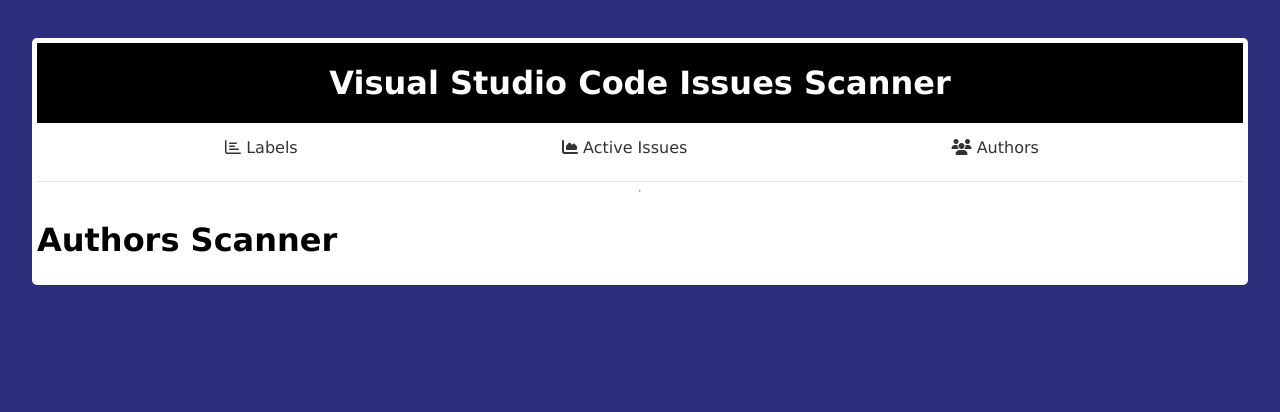
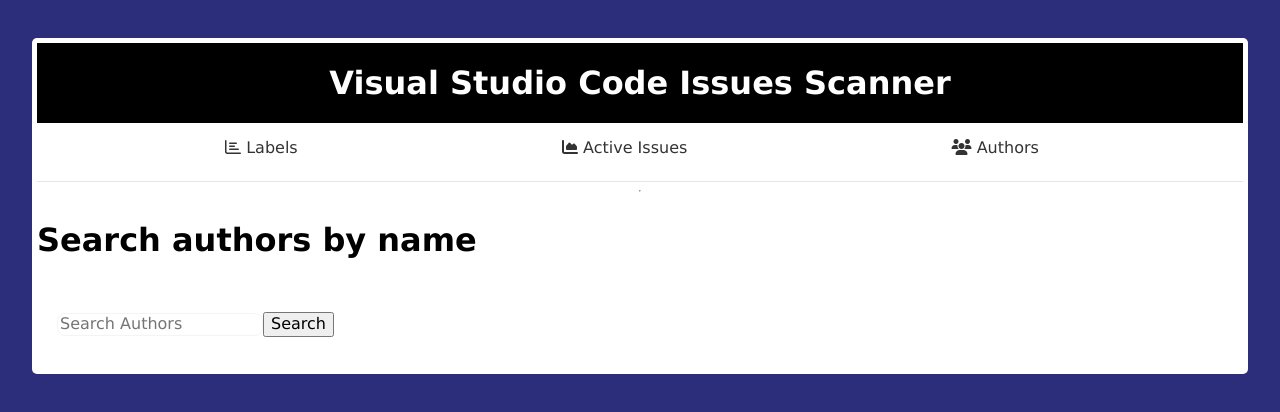
Before and after one commit to bricemacias/vscode-issues-scanner, a React (Create React App) app: page /authors in a window 1280 px wide. Shown: the top 412 px of the page. Built offline with nearby package versions, Linux system fonts and the light colour scheme; what moment-range would draw is missing.

Commit message:
Search authors component added

```diff
--- a/src/Components/ActiveIssues.js
+++ b/src/Components/ActiveIssues.js
@@ -3,7 +3,6 @@ import { Line } from 'react-chartjs-2';
 import Moment from 'moment';
 import { extendMoment } from 'moment-range';
 import DatePicker from 'react-datepicker';
-import { addDays } from 'date-fns';
 
 import axios from 'axios';
 
@@ -77,8 +76,8 @@ const ActiveIssues = () => {
     <div>
       <h1 className="mb4"> Active Issues </h1>
       {isBroken ? (
-        <div className="tc">
-          <h3>{`Oups ! Trop de requêtes on été envoyées à l'API, réessayer dans 1 minute ;)`}</h3>
+        <div className="tc ba b--orange">
+          <h3>{`Oups ! Trop de requêtes on été envoyées à l'API, réessayer dans 30 secondes ;)`}</h3>
         </div>
       ) : (
         <p>
@@ -88,6 +87,7 @@ const ActiveIssues = () => {
         </p>
       )}
       <br />
+      <h3>Sélectionner l'intervalle de temps souhaité</h3>
       <DatePicker
         selected={startDate}
         onChange={date => {
@@ -115,6 +115,7 @@ const ActiveIssues = () => {
         showYearDropdown
         showMonthDropdown
       />
+      <br />
       {!data ? (
         <p>Loading</p>
       ) : (
--- a/src/Components/Authors.js
+++ b/src/Components/Authors.js
@@ -1,9 +1,62 @@
-import React from 'react';
+import React, { useState, useEffect } from 'react';
+import axios from 'axios';
 
 const Authors = () => {
+  const [searchName, setSearchName] = useState('');
+  const [fetchedName, setFetchedName] = useState('');
+
+  const handleChange = event => {
+    setSearchName(event.target.value);
+  };
+  const handleClick = () => {
+    axios
+      .get(
+        `https://api.github.com/search/issues?q=author:${searchName}%20repo:microsoft/vscode%20type:issue&per_page=1`
+      )
+      .then(response => {
+        if (response.data.total_count === 0) {
+          setFetchedName({
+            name: searchName,
+            data: `Sorry, this user didn't post any issue on this repository`
+          });
+        } else {
+          setFetchedName({ name: searchName, data: response.data });
+        }
+      })
+      .catch(err => {
+        setFetchedName({
+          name: searchName,
+          data: `Sorry, this user didn't post any issue on this repository`
+        });
+      });
+  };
   return (
     <div>
-      <h1> Authors Scanner</h1>
+      <h1 className="pb3">Search authors by name</h1>
+      <div className="pa3 ma1">
+        <input
+          className="ba br3 b--near-white bg-white"
+          type="search"
+          placeholder="Search Authors"
+          value={searchName}
+          onChange={handleChange}
+        />
+        <button type="submit" onClick={handleClick}>
+          {' '}
+          Search
+        </button>
+      </div>
+      {fetchedName ===
+      `Sorry, this user didn't post any issue on this repository` ? (
+        <p className="ml3">{fetchedName.data}</p>
+      ) : fetchedName ? (
+        <p className="ml3">
+          <strong>{fetchedName.name}</strong>
+          {`: ${fetchedName.data.total_count} issues opened in total`}
+        </p>
+      ) : (
+        <p></p>
+      )}
     </div>
   );
 };
```
